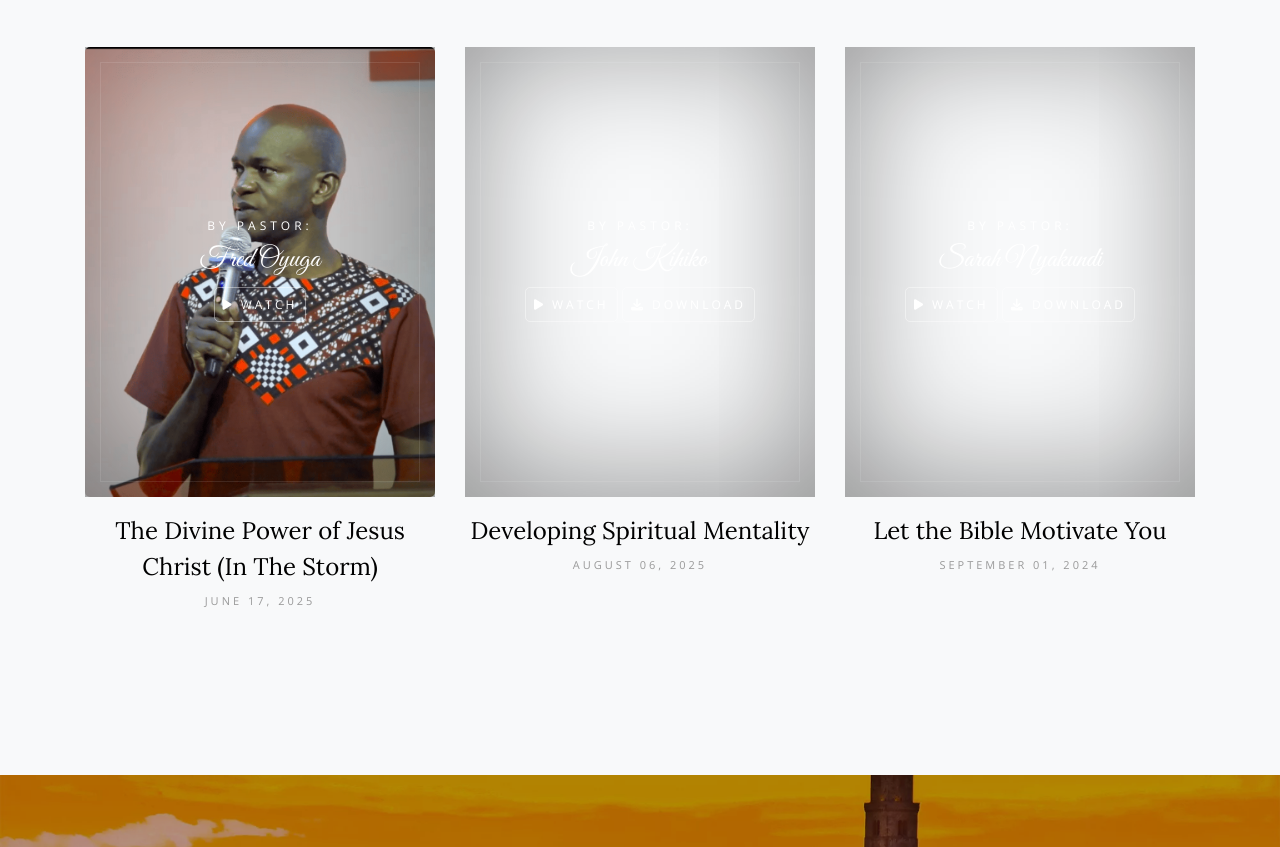
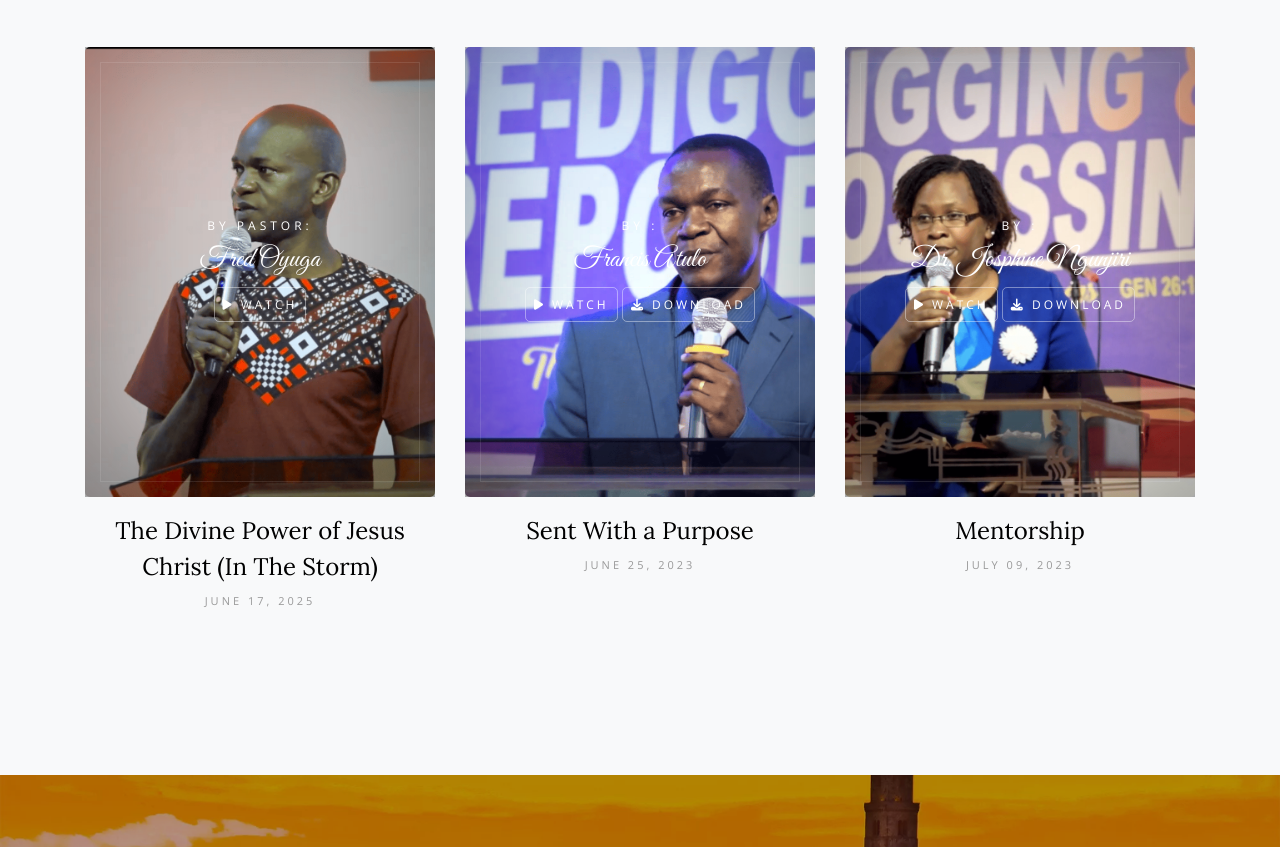
Before and after one commit to Moses-247/church-website, a plain HTML site: page index.html in a window 1280 px wide. Shown: the part 2993-3840 px from the top of the page. Drawn offline with nearby package versions, Linux system fonts and the light colour scheme; some packages are replaced by stand-ins of ours; no server answers; a web font is replaced by a local one.

Commit message:
preaching

```diff
--- a/index.html
+++ b/index.html
@@ -318,21 +318,21 @@
                 </div>
                 <div class="col-md-4">
                     <div class="sermon-wrap ftco-animate">
-                        <div class="img d-flex align-items-center justify-content-center" style="background-image: url(images/sermon-5.jpg);">
+                        <div class="img d-flex align-items-center justify-content-center" style="background-image: url(images/sermon5.png);">
                             <div class="text-content p-4 text-center">
-                                <span>by pastor:</span>
-                                <h3>John Kihiko</h3>
+                                <span>by :</span>
+                                <h3>Francis Atulo</h3>
                                 <p class="">
-                                    <a href="https://vimeo.com/45830194" class="btn-custom mb-2 p-2 text-center popup-vimeo"><i class="fas fa-play"></i> Watch</a>
+                                    <a href="https://youtu.be/AeEka7a6X9Q" class="btn-custom mb-2 p-2 text-center popup-vimeo"><i class="fas fa-play"></i> Watch</a>
                                     <a href="#" class="btn-custom p-2 text-center"><i class="fas fa-download"></i> Download</a>
                                 </p>
                             </div>
                         </div>
                         <div class="text pt-3 text-center">
-                            <h2 class="mb-0"><a href="sermon.html">Developing Spiritual Mentality</a></h2>
+                            <h2 class="mb-0"><a href="sermon.html">Sent With a Purpose</a></h2>
                             <div class="meta">
                                 <p class="mb-0">
-                                    <span>August 06, 2025</span>
+                                    <span>June 25, 2023</span>
                                 </p>
                             </div>
                         </div>
@@ -340,21 +340,21 @@
                 </div>
                 <div class="col-md-4">
                     <div class="sermon-wrap ftco-animate">
-                        <div class="img d-flex align-items-center justify-content-center" style="background-image: url(images/sermon-6.jpg);">
+                        <div class="img d-flex align-items-center justify-content-center" style="background-image: url(images/sermon6.png);">
                             <div class="text-content p-4 text-center">
-                                <span>by pastor:</span>
-                                <h3>Sarah Nyakundi</h3>
+                                <span>by :</span>
+                                <h3>Dr. Josphine Ngunjiri</h3>
                                 <p class="">
-                                    <a href="https://vimeo.com/45830194" class="btn-custom mb-2 p-2 text-center popup-vimeo"><i class="fas fa-play"></i> Watch</a>
+                                    <a href="https://youtu.be/PRZB-ABrhYg" class="btn-custom mb-2 p-2 text-center popup-vimeo"><i class="fas fa-play"></i> Watch</a>
                                     <a href="#" class="btn-custom p-2 text-center"><i class="fas fa-download"></i> Download</a>
                                 </p>
                             </div>
                         </div>
                         <div class="text pt-3 text-center">
-                            <h2 class="mb-0"><a href="sermon.html">Let the Bible Motivate You</a></h2>
+                            <h2 class="mb-0"><a href="sermon.html">Mentorship</a></h2>
                             <div class="meta">
                                 <p class="mb-0">
-                                    <span>September 01, 2024</span>
+                                    <span>July 09, 2023</span>
                                 </p>
                             </div>
                         </div>
```
Also changed, not shown: images/sermon5.png (added), images/sermon6.png (added).
